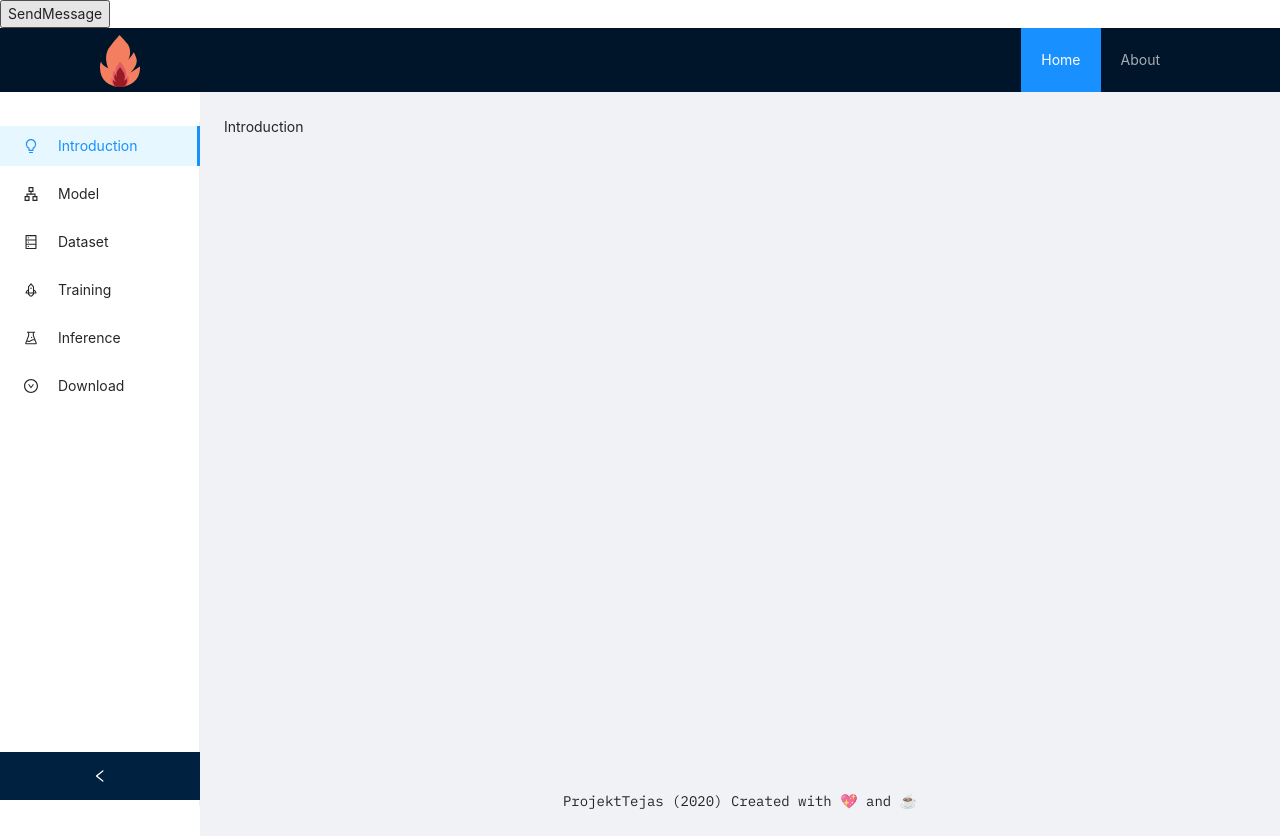
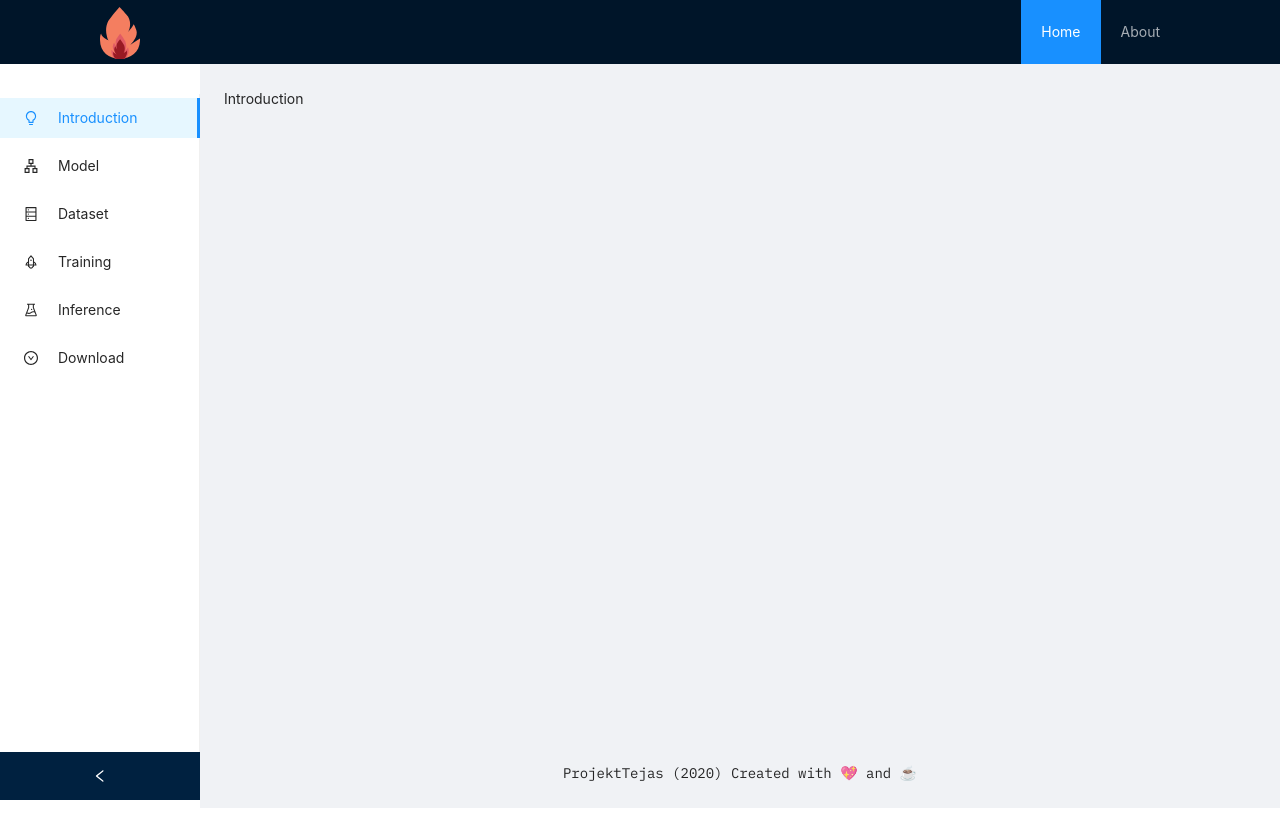
Before and after one commit to ProjektTejas/tejas-web, a Next.js app: page / in a window 1280 px wide. After the commit the page ends 808 px from the top, so only its background shows below. Built offline with nearby package versions, Linux system fonts and the light colour scheme; no server answers.

Commit message:
remove web sockets

```diff
--- a/pages/index.tsx
+++ b/pages/index.tsx
@@ -13,33 +13,26 @@ config.autoAddCss = false; /* eslint-disable import/first */
 setChonkyDefaults({ iconComponent: ChonkyIconFA });
 
 export default function App() {
-    const webSocket: MutableRefObject<WebSocket> = useRef(null);
-
-    useEffect(() => {
-        // effect
-        webSocket.current = new WebSocket("ws://localhost:5000/ws");
-        webSocket.current.onmessage = (message) => {
-            console.log(message);
-        };
-        return () => {
-            // cleanup
-            webSocket.current.close();
-        };
-    }, []);
+    // This was for WebSockets, but no backend support for now
+    // const webSocket: MutableRefObject<WebSocket> = useRef(null);
+    //
+    // useEffect(() => {
+    //     // effect
+    //     webSocket.current = new WebSocket("ws://localhost:5000/");
+    //     // webSocket.current = new WebSocket(
+    //     //     "wss://ngo7vj2041.execute-api.ap-south-1.amazonaws.com/dev/ws"
+    //     // );
+    //     webSocket.current.onmessage = (message) => {
+    //         console.log(message);
+    //     };
+    //     return () => {
+    //         // cleanup
+    //         webSocket.current.close();
+    //     };
+    // }, []);
 
     return (
         <>
-            <div>
-                <button
-                    onClick={() => {
-                        if (webSocket.current !== null) {
-                            webSocket.current.send("Hello");
-                        }
-                    }}
-                >
-                    SendMessage
-                </button>
-            </div>
             <Home />
         </>
     );
```
